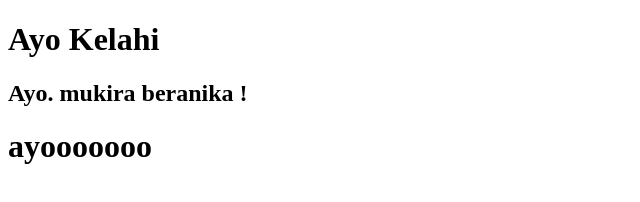
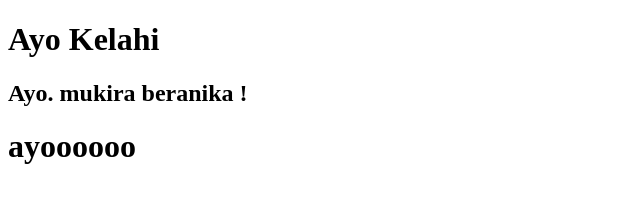
Before and after one commit to DianBahari123/Kelompok-2-percobaan, a plain HTML site: page index.html in a window 1280 px wide. Shown: the full height of the page, 0-640 px from the left. Drawn offline with Linux system fonts and the light colour scheme.

Commit message:
nurfaidah

```diff
--- a/index.html
+++ b/index.html
@@ -8,6 +8,6 @@
 <body>
     <h1>Ayo Kelahi</h1>
     <h2>Ayo. mukira beranika !</h2>
-    <h1>ayooooooo</h1>
+    <h1>ayoooooo</h1>
 </body>
 </html>
```
